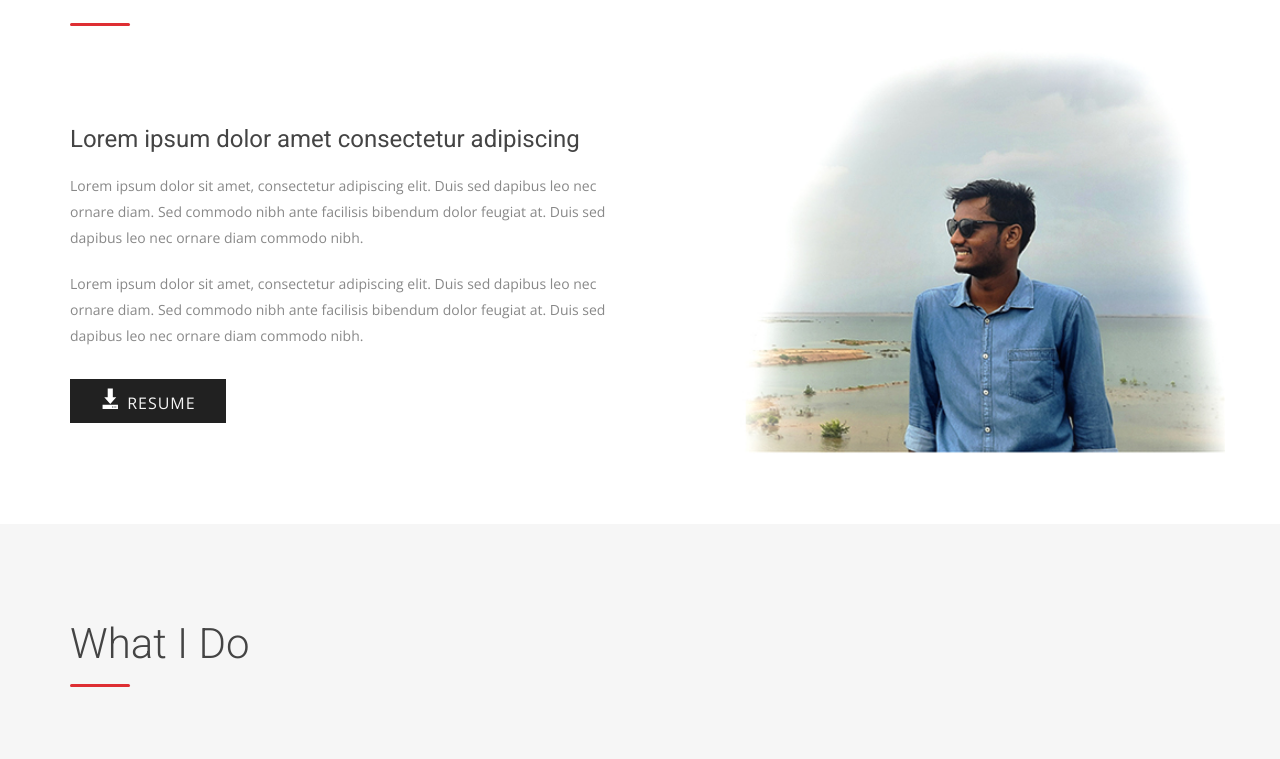
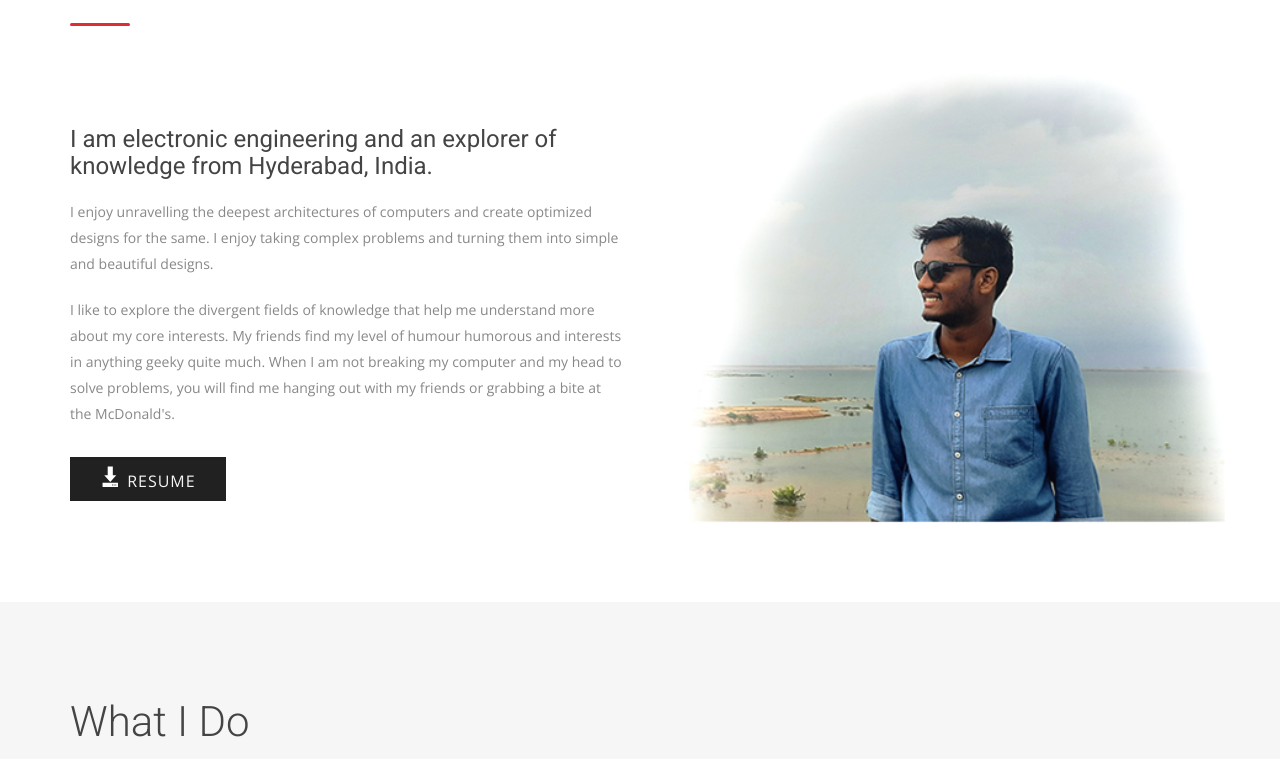
Before and after one commit to raja10rajesh/raja10rajesh.github.io, a plain HTML site: page index.html in a window 1280 px wide. Shown: the part 887-1646 px from the top of the page. Drawn offline with nearby package versions, Linux system fonts and the light colour scheme; a web font is replaced by a local one.

Commit message:
Update index.html

```diff
--- a/index.html
+++ b/index.html
@@ -87,9 +87,9 @@
           <!-- <div class="resume"> </div> -->
         <div class="about-text1">
 
-          <h3>Lorem ipsum dolor amet consectetur adipiscing</h3>
-          <p>Lorem ipsum dolor sit amet, consectetur adipiscing elit. Duis sed dapibus leo nec ornare diam. Sed commodo nibh ante facilisis bibendum dolor feugiat at. Duis sed dapibus leo nec ornare diam commodo nibh.</p>
-          <p>Lorem ipsum dolor sit amet, consectetur adipiscing elit. Duis sed dapibus leo nec ornare diam. Sed commodo nibh ante facilisis bibendum dolor feugiat at. Duis sed dapibus leo nec ornare diam commodo nibh.</p>
+          <h3>I am electronic engineering and an explorer of knowledge from Hyderabad, India.</h3>
+          <p>I enjoy unravelling the deepest architectures of computers and create optimized designs for the same. I enjoy taking complex problems and turning them into simple and beautiful designs.</p>
+          <p>I like to explore the divergent fields of knowledge that help me understand more about my core interests.  My friends find my level of humour humorous and interests in anything geeky quite much. When I am not breaking my computer and my head to solve problems, you will find me hanging out with my friends or grabbing a bite at the McDonald's.</p>
           <a href="Rajesh_Resume_PhD_Application.pdf" class="btn btn-default page-scroll" download="" target="blank"> <svg xmlns="http://www.w3.org/2000/svg" width="22" height="22" viewBox="0 0 22 22" style="padding-right: 3.2px;"><path fill="#fff" d="M15 10h4l-7 8-7-8h4v-10h6v10zm6 9v5h-18v-5h18zm-6 2h-1v1h1v-1zm2 0h-1v1h1v-1zm2 0h-1v1h1v-1z"/></svg>   Resume</a>
 
         </div>
```
